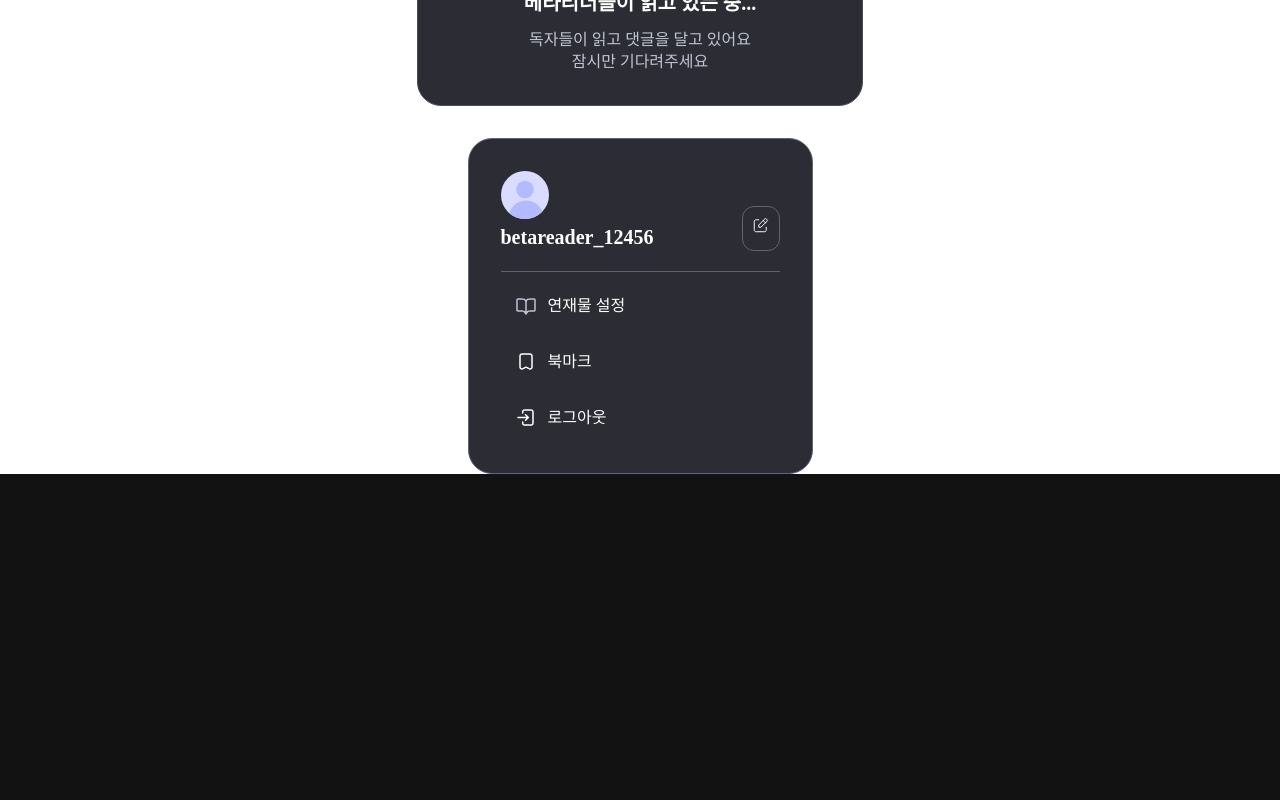
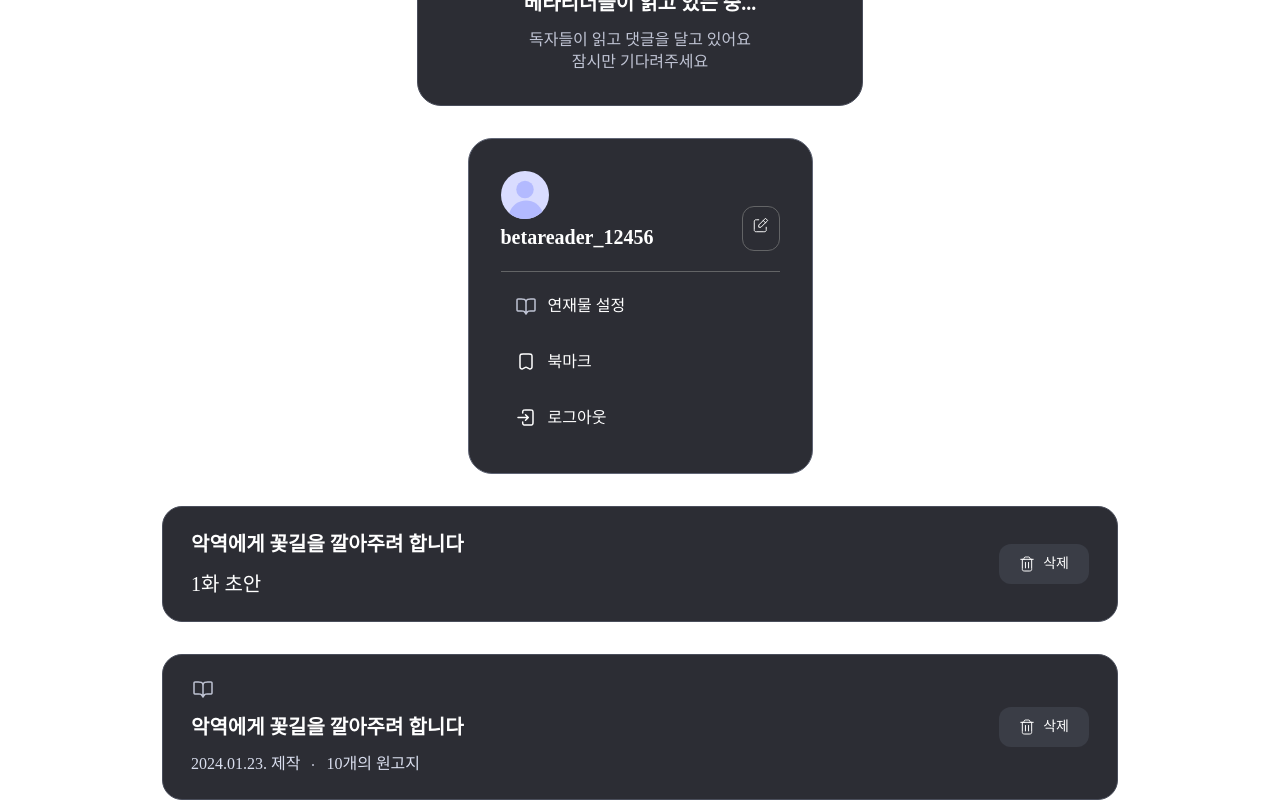
Before and after one commit to songye38/betareader, a Next.js app: page / in a window 1280 px wide. Shown: the part 1641-2441 px from the top of the page. Before the commit the page ends 2115 px from the top, so only its background shows below. Built offline with nearby package versions, Linux system fonts and the light colour scheme; a web font is replaced by a local one.

Commit message:
마이페이지에 있는 북마크 리스트와 원고 리스트 제작

```diff
--- a/pages/index.js
+++ b/pages/index.js
@@ -4,6 +4,8 @@ import AllManuSet from "@/components/MainPageComponents/AllManuSet";
 import AddManuPopup from "@/components/Popups/AddManuPopup";
 import UploadingEpi from "@/components/Modal/UploadingEpi";
 import MyPageModal from "@/components/Modal/MyPageModal";
+import BookmarkItem from "@/components/MyPage/BookmarkItem";
+import MyManuItem from "@/components/MyPage/MyManuItem";
 
 const MainPage = () => {
     return (
@@ -23,6 +25,8 @@ const MainPage = () => {
         <AddManuPopup />
         <UploadingEpi />
         <MyPageModal />
+        <BookmarkItem />
+        <MyManuItem />
 
       </div>
     );
--- /dev/null
+++ b/src/components/MyPage/BookmarkItem.jsx
@@ -0,0 +1,42 @@
+import React from 'react';
+
+const BookmarkItem = () => {
+  return (
+    <div style={{
+      width: 956, height: 116, paddingLeft: 28, paddingRight: 28, paddingTop: 24, paddingBottom: 24,
+      background: '#2C2D34', borderRadius: 20, overflow: 'hidden', border: '1px #4A4E5B solid',
+      justifyContent: 'space-between', alignItems: 'center', display: 'inline-flex'
+    }}>
+      <div style={{
+        flexDirection: 'column', justifyContent: 'center', alignItems: 'flex-start', gap: 12, display: 'inline-flex'
+      }}>
+        <div style={{
+          color: 'white', fontSize: 20, fontFamily: 'Pretendard', fontWeight: '600', lineHeight: '28px', wordWrap: 'break-word'
+        }}>
+            {/* 원고집 제목이 들어와야 한다.  */}
+          악역에게 꽃길을 깔아주려 합니다
+        </div>
+        <div style={{
+          color: 'white', fontSize: 20, fontFamily: 'Pretendard', fontWeight: '500', lineHeight: '28px', wordWrap: 'break-word'
+        }}>
+          {/* 에피소드 제목이 들어와야 한다.  */}
+          1화 초안
+        </div>
+      </div>
+      <div style={{
+        paddingTop: 8, paddingBottom: 8, paddingLeft: 16, paddingRight: 20, background: '#3A3D46',
+        borderRadius: 12, justifyContent: 'center', alignItems: 'center', gap: 4, display: 'flex'
+      }}>
+        <img src="/delete_icon.svg" alt="Profile" width={24} height={24} />
+        <div style={{
+          textAlign: 'center', color: 'white', fontSize: 14, fontFamily: 'Pretendard',
+          fontWeight: '400', lineHeight: '19.60px', wordWrap: 'break-word'
+        }}>
+          삭제
+        </div>
+      </div>
+    </div>
+  );
+}
+
+export default BookmarkItem;
--- /dev/null
+++ b/src/components/MyPage/MyManuItem.jsx
@@ -0,0 +1,53 @@
+import React from 'react';
+
+const MyManuItem = () => {
+  return (
+    <div style={{
+      width: 956, height: 146, paddingLeft: 28, paddingRight: 28, paddingTop: 24, paddingBottom: 24,
+      background: '#2C2D34', borderRadius: 20, overflow: 'hidden', border: '1px #4A4E5B solid',
+      justifyContent: 'space-between', alignItems: 'center', display: 'inline-flex'
+    }}>
+      <div style={{
+        flexDirection: 'column', justifyContent: 'center', alignItems: 'flex-start', gap: 12, display: 'inline-flex'
+      }}>
+        <img src="/book_icon.svg" alt="Profile" width={24} height={24} />
+        <div style={{
+          color: 'white', fontSize: 20, fontFamily: 'Pretendard', fontWeight: '600', lineHeight: '28px', wordWrap: 'break-word'
+        }}>
+          악역에게 꽃길을 깔아주려 합니다
+        </div>
+        <div style={{
+          justifyContent: 'flex-start', alignItems: 'center', gap: 12, display: 'inline-flex'
+        }}>
+          <div style={{
+            color: '#D9DEEE', fontSize: 16, fontFamily: 'Pretendard', fontWeight: '400', lineHeight: '22.40px', wordWrap: 'break-word'
+          }}>
+            2024.01.23. 제작
+          </div>
+          <div style={{
+            width: 2, height: 2, background: '#BFC3D3', borderRadius: 9999
+          }} />
+          <div style={{
+            color: '#D9DEEE', fontSize: 16, fontFamily: 'Pretendard', fontWeight: '500', lineHeight: '22.40px', wordWrap: 'break-word'
+          }}>
+            10개의 원고지
+          </div>
+        </div>
+      </div>
+      <div style={{
+        paddingTop: 8, paddingBottom: 8, paddingLeft: 16, paddingRight: 20, background: '#3A3D46',
+        borderRadius: 12, justifyContent: 'center', alignItems: 'center', gap: 4, display: 'flex'
+      }}>
+        <img src="/delete_icon.svg" alt="Profile" width={24} height={24} />
+        <div style={{
+          textAlign: 'center', color: 'white', fontSize: 14, fontFamily: 'Pretendard',
+          fontWeight: '400', lineHeight: '19.60px', wordWrap: 'break-word'
+        }}>
+          삭제
+        </div>
+      </div>
+    </div>
+  );
+}
+
+export default MyManuItem;
```
Also changed, not shown: public/delete_icon.svg (added).
